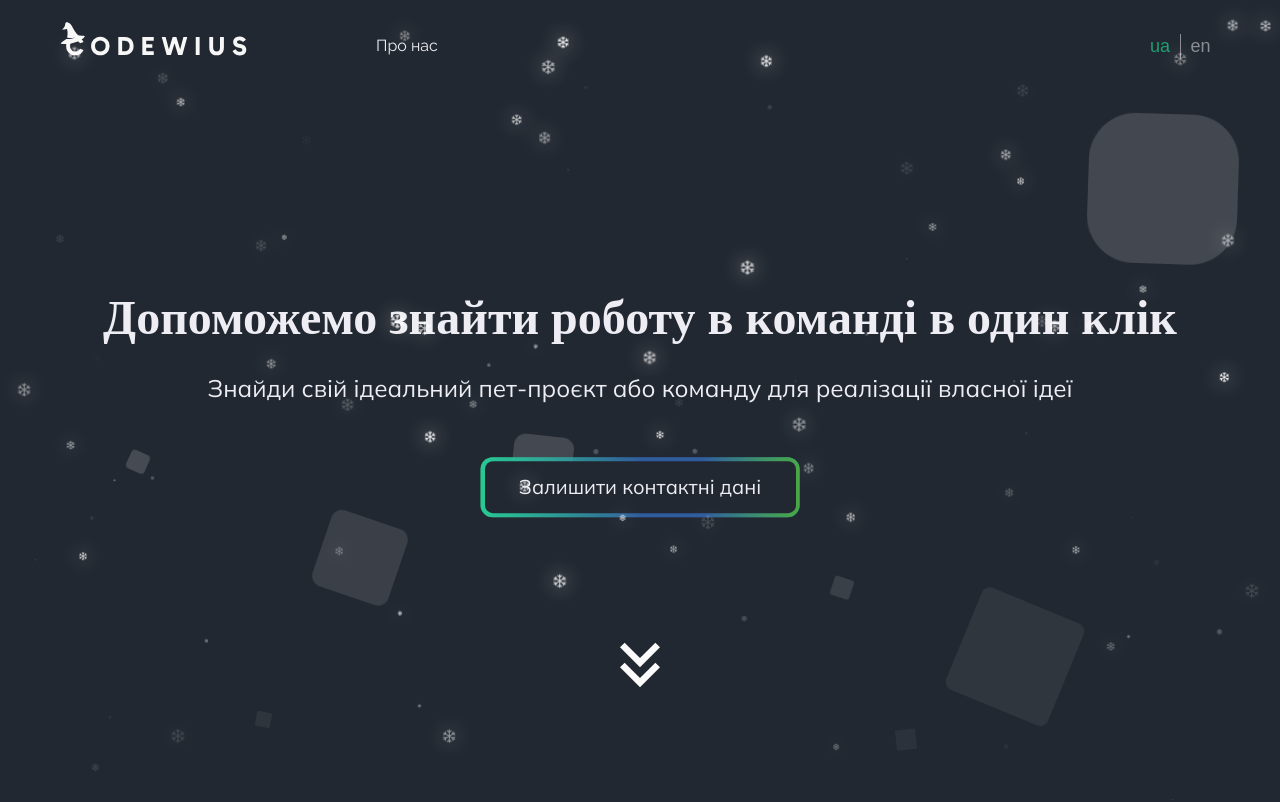
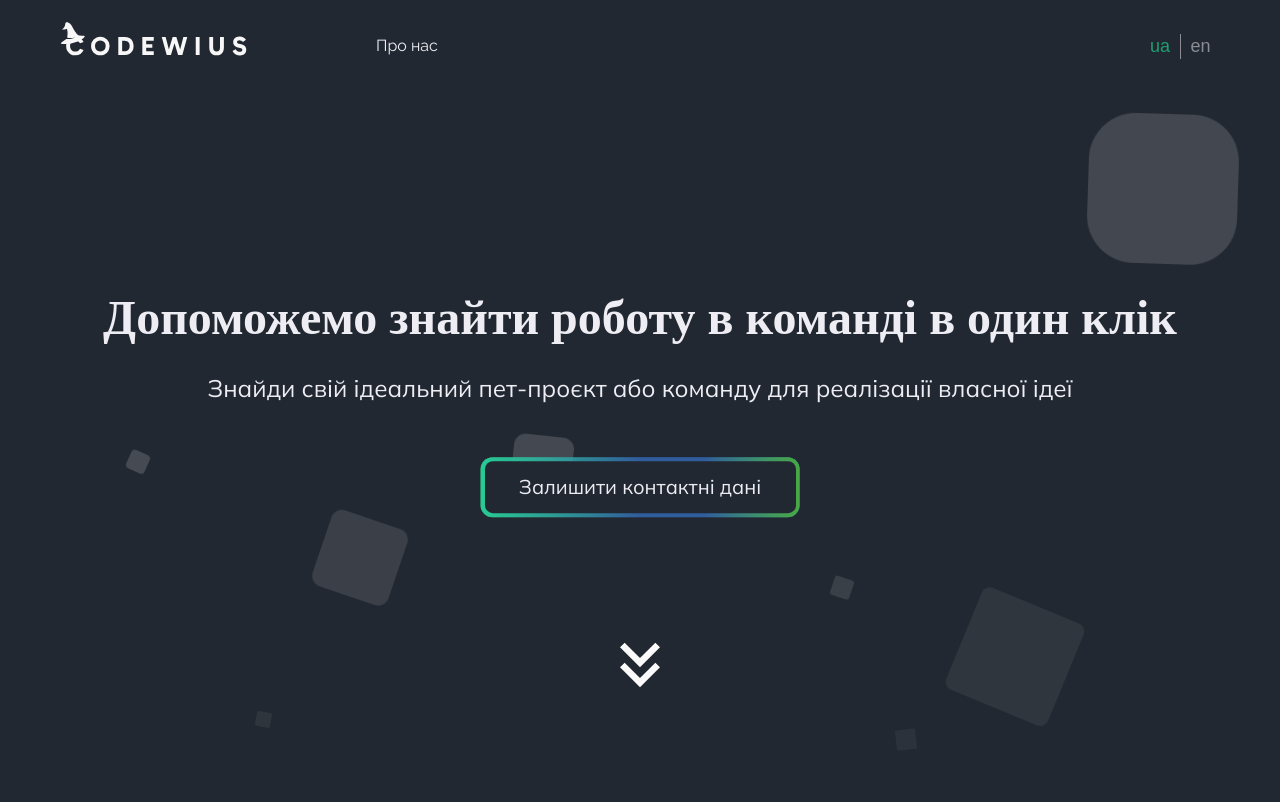
Before and after one commit to mahalov27/junior-platform-lending, a React (Vite) app: page / in a window 1280 px wide. Shown: the top 802 px of the page. Built offline with nearby package versions, Linux system fonts and the light colour scheme; a web font is replaced by a local one.

Commit message:
delete: snowfall

```diff
--- a/src/pages/AboutUsPage/AboutUsPage.tsx
+++ b/src/pages/AboutUsPage/AboutUsPage.tsx
@@ -6,13 +6,11 @@ import Tape from '../../components/Lending/Tape/Tape';
 import Form from '../../components/Lending/Form/Form';
 import Watch from '../../components/Lending/Watch/Watch';
 import styles from './AboutUsPage.module.scss';
-import Snowfall from '../../components/Snowfall/Snowfall';
 
 const AboutUsPage = () => {
 
   return (
     <div className={styles.container}>
-      <Snowfall />
       <Title/>
       <AboutUs />
       <ForWho />
```
